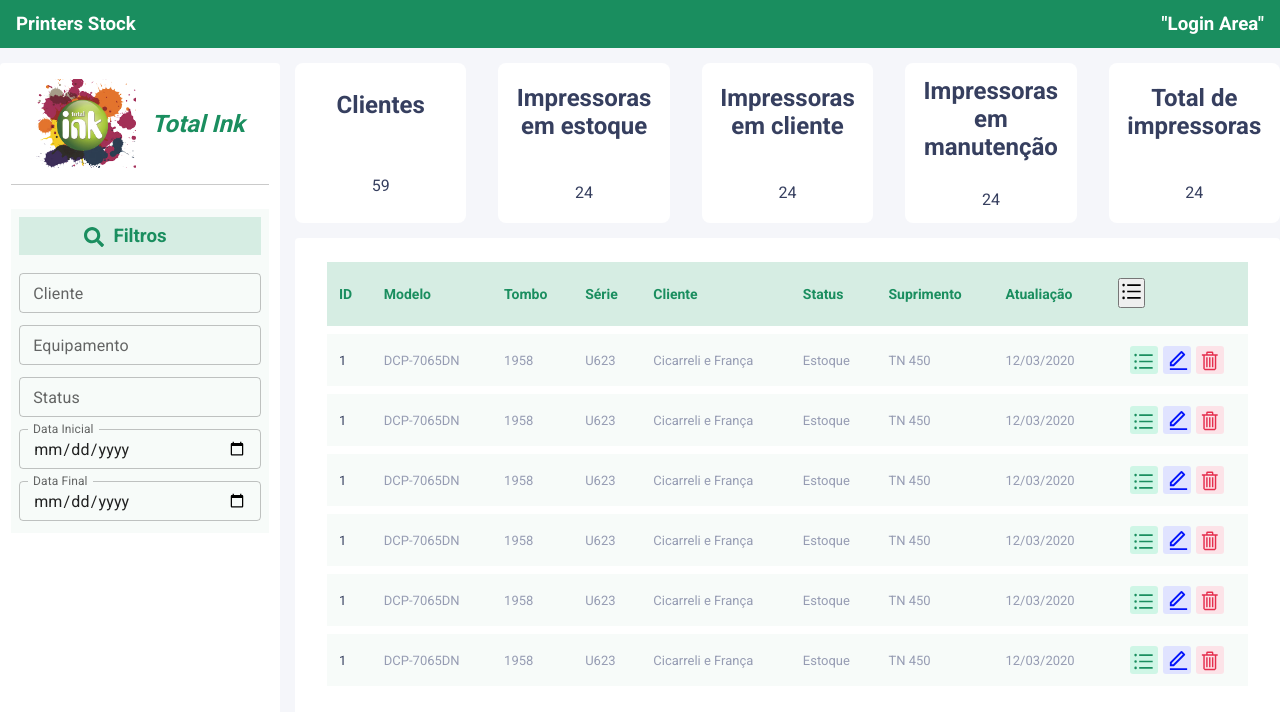
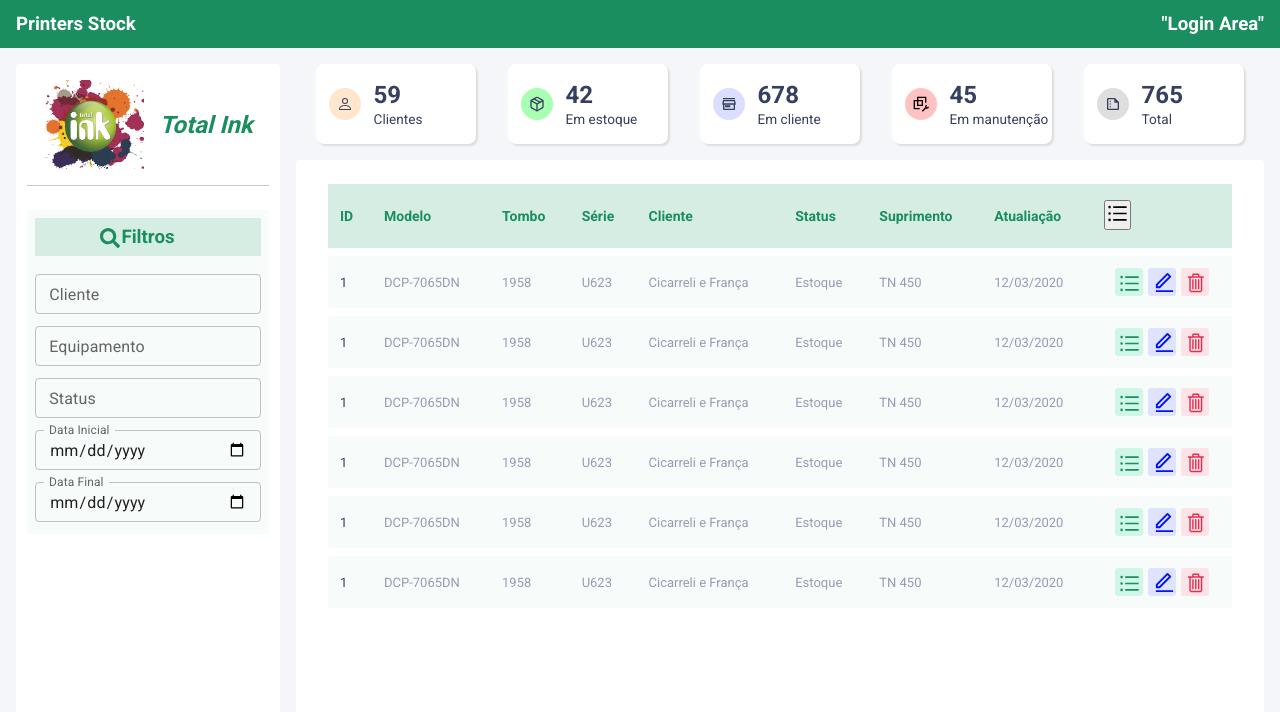
Before and after one commit to diegonacif/tdash, a React (Create React App) app: page / in a window 1280 px wide. Shown: the top 712 px of the page. Built offline with nearby package versions, Linux system fonts and the light colour scheme; what miragejs would draw is missing.

Commit message:
ajustes na logo, estilizacao dos cards do summary

```diff
--- a/src/components/Dashboard/styles.ts
+++ b/src/components/Dashboard/styles.ts
@@ -8,8 +8,8 @@ export const Container = styled.div`
     "sidebar summary"
     "sidebar mainTable";
   grid-template-columns: 280px auto;
-  grid-template-rows: 3rem 10rem auto;
-  grid-gap: 15px;
+  grid-template-rows: 3rem 5rem auto;
+  grid-gap: 1rem;
   height: 90vh;
   margin: 0 auto;
   padding: 0;
--- a/src/components/MainTable/styles.ts
+++ b/src/components/MainTable/styles.ts
@@ -4,7 +4,7 @@ import { lighten } from "polished";
 export const Container = styled.div`
   max-width: 100%;
   min-width: 700px;
-  margin: 0;
+  margin: 0 1rem 0 0;
   padding: 1rem 2rem;
   background-color: var(--shape);
   grid-area: mainTable;
--- a/src/components/Sidebar/styles.ts
+++ b/src/components/Sidebar/styles.ts
@@ -2,7 +2,7 @@ import styled from "styled-components";
 
 export const Container = styled.main`
   max-width: 280px;
-  margin: 0;
+  margin: 0 0 0 1rem;
   padding: 0 0.7rem;
   background-color: var(--shape);
   grid-area: sidebar;
--- a/src/components/Summary/index.tsx
+++ b/src/components/Summary/index.tsx
@@ -1,4 +1,11 @@
 import { Card, Container } from "./styles";
+import { BsPerson } from 'react-icons/bs';
+import { FiPackage } from 'react-icons/fi';
+import { RiStore3Line } from 'react-icons/ri';
+import { GrVmMaintenance } from 'react-icons/gr';
+import { MdOutlineSummarize } from 'react-icons/md';
+
+
 
 export function Summary() {
   return (
@@ -20,24 +27,39 @@ export function Summary() {
         </strong>
       </div> */}
       <Card>
-       <h2>Clientes</h2>
-       <span>59</span>
+        <div className="clientIcon">
+          <BsPerson />
+        </div>
+        <h2>59</h2>
+        <span>Clientes</span>
       </Card>
       <Card>
-       <h2>Impressoras em estoque</h2>
-       <span>24</span>
+        <div className="instockIcon">
+          <FiPackage />
+        </div>
+        <h2>42</h2>
+        <span>Em estoque</span>
       </Card>
       <Card>
-       <h2>Impressoras em cliente</h2>
-       <span>24</span>
+        <div className="inClientIcon">
+          <RiStore3Line />
+        </div>
+        <h2>678</h2>
+        <span>Em cliente</span>
       </Card>
       <Card>
-       <h2>Impressoras em manutenção</h2>
-       <span>24</span>
+        <div className="inMaintenanceIcon">
+          <GrVmMaintenance />
+        </div>
+        <h2>45</h2>
+        <span>Em manutenção</span>
       </Card>
       <Card>
-       <h2>Total de impressoras</h2>
-       <span>24</span>
+        <div className="totalIcon">
+          <MdOutlineSummarize />
+        </div>
+        <h2>765</h2>
+        <span>Total</span>
       </Card>
     </Container>
   )
--- a/src/components/Summary/styles.ts
+++ b/src/components/Summary/styles.ts
@@ -1,13 +1,15 @@
 import styled from "styled-components";
+import { lighten } from "polished";
 
 export const Container = styled.div`
   display: grid;
   grid-area: summary;
   gap: 2rem;
   grid-template-columns: repeat(5, 1fr);
+  grid-template-rows: 100%;
   max-width: 1120px;
   margin: 0 auto;
-  padding: 0;
+  padding: 0 1rem 0 0;
 
   /* div {
     display: flex;
@@ -25,6 +27,7 @@ export const Container = styled.div`
 
 export const Card = styled.div`
   display: grid;
+  grid-template-columns: 30% 70%;
   justify-content: space-evenly;
   align-items: center;
   background: var(--shape);
@@ -35,4 +38,87 @@ export const Card = styled.div`
   color: var(--text-title);
   justify-items: center;
   text-align: center;
+  box-shadow: 2px 2px 2px #dedede;
+
+  &:hover {
+    background-color: var(--green2);
+  }
+
+  h2 {
+    padding-top: 1rem;
+    padding-left: 0.6rem;
+    justify-self: start;
+  }
+
+  span {
+    padding-bottom: 1rem;
+    font-size: 85%;
+    justify-self: start;
+    padding-left: 0.6rem;
+  }
+
+  .clientIcon {
+    display: flex;
+    background-color: ${lighten (0.4, '#ff8000')};
+    grid-row-start: span 2;
+    width: 2rem;
+    height: 2rem;
+    border-radius: 50%;
+    justify-content: center;
+    align-items: center;
+    padding-bottom: 1px;
+    margin-left: 0.6rem;
+  }
+
+  .instockIcon {
+    display: flex;
+    background-color: ${lighten (0.6, '#00750c')};
+    grid-row-start: span 2;
+    width: 2rem;
+    height: 2rem;
+    border-radius: 50%;
+    justify-content: center;
+    align-items: center;
+    padding-bottom: 0;
+    margin-left: 0.6rem;
+  }
+
+  .inClientIcon {
+    display: flex;
+    background-color: ${lighten (0.53, '#000ecc')};
+    grid-row-start: span 2;
+    width: 2rem;
+    height: 2rem;
+    border-radius: 50%;
+    justify-content: center;
+    align-items: center;
+    padding-bottom: 0;
+    margin-left: 0.6rem;
+  }
+
+  .inMaintenanceIcon {
+    display: flex;
+    background-color: ${lighten (0.65, '#750000')};
+    grid-row-start: span 2;
+    width: 2rem;
+    height: 2rem;
+    border-radius: 50%;
+    justify-content: center;
+    align-items: center;
+    padding-bottom: 0;
+    margin-left: 0.6rem;
+  }
+
+  .totalIcon {
+    display: flex;
+    background-color: ${lighten (0.87, '#000000')};
+    grid-row-start: span 2;
+    width: 2rem;
+    height: 2rem;
+    border-radius: 50%;
+    justify-content: center;
+    align-items: center;
+    padding-bottom: 0;
+    margin-left: 0.6rem;
+  }
 `
```
